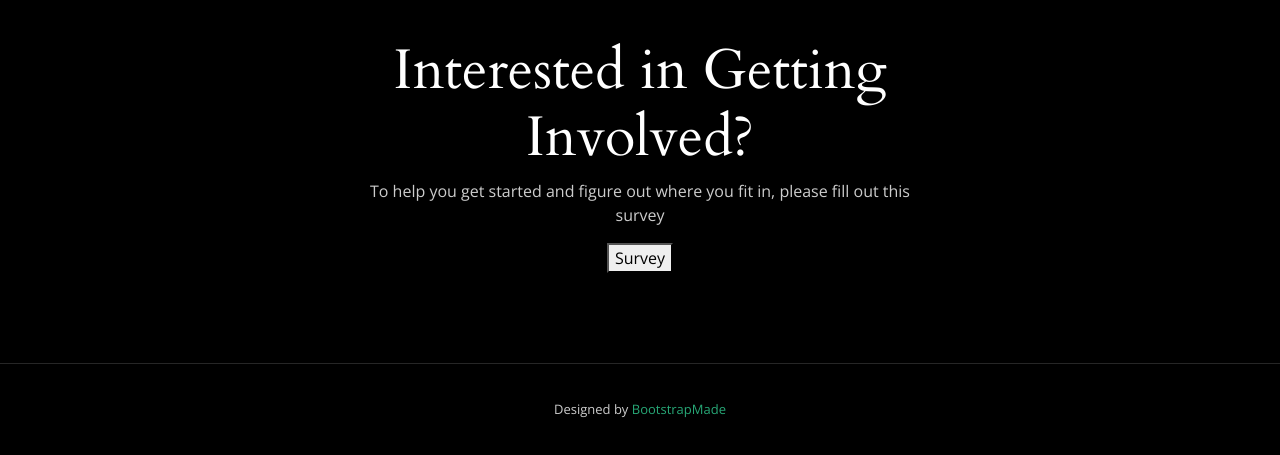
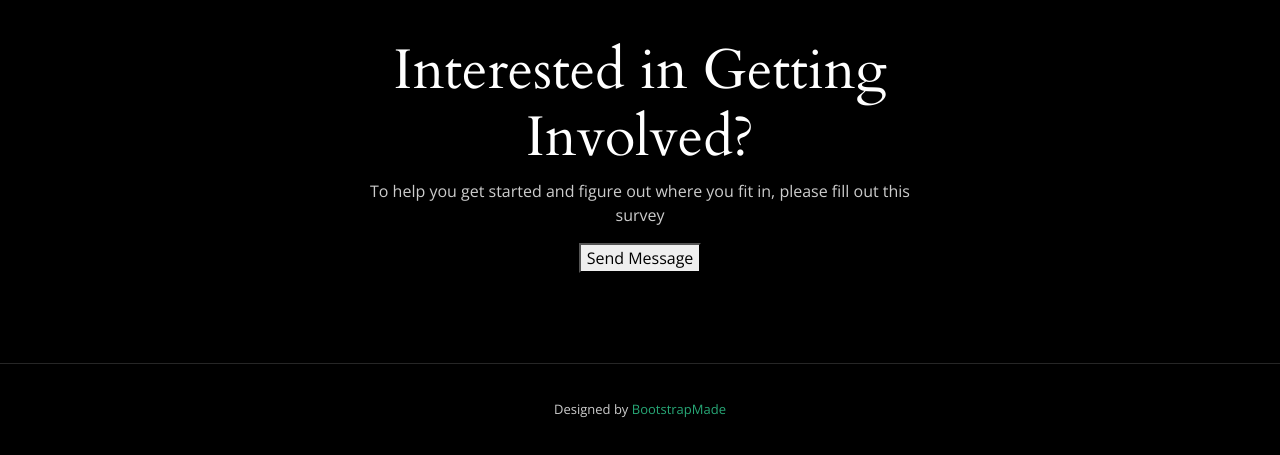
Before and after one commit to laureneb711/laureneb711.github.io, a plain HTML site: page involved.html in a window 1280 px wide. Shown: the part 83-538 px from the top of the page. Drawn offline with nearby package versions, Linux system fonts and the light colour scheme.

Commit message:
Testing Survey Button

```diff
--- a/involved.html
+++ b/involved.html
@@ -98,7 +98,9 @@
             <h2>Interested in Getting Involved?</h2>
             <p>To help you get started and figure out where you fit in, please fill out this survey</p>
 
-			<form action="https://uvu.qualtrics.com/jfe/form/SV_0p3tSNxs4xTNd1c" method="get" target="_blank">
+              <div class="text-center"><button type="submit">Send Message</button></div>
+
+<!--			<form action="https://uvu.qualtrics.com/jfe/form/SV_0p3tSNxs4xTNd1c" method="get" target="_blank">
             <div class="text-center"><button type="submit">Survey</button></div>
 			</form>
 
```
